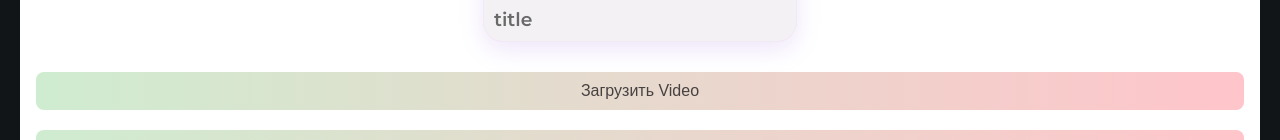
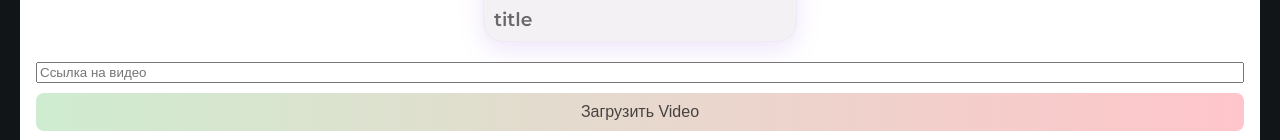
Before and after one commit to KroookJS/win, a Next.js app: page /addPost in a window 1280 px wide. Shown: the part 274-414 px from the top of the page. Built offline with nearby package versions, Linux system fonts and the light colour scheme.

Commit message:
edit add

```diff
--- a/src/pages/addPost/index.tsx
+++ b/src/pages/addPost/index.tsx
@@ -184,6 +184,12 @@ export default function AddPost() {
         <TitleBlock>{title ? title : "title"}</TitleBlock>
       </ImgContainer>
 
+      <input
+        placeholder="Ссылка на видео"
+        value={imageUrl}
+        onChange={(e) => setImageUrl(e.target.value)}
+      />
+
       {isEdit ? (
         <FormInput
           imputFileRef={imputFileRef}
```
